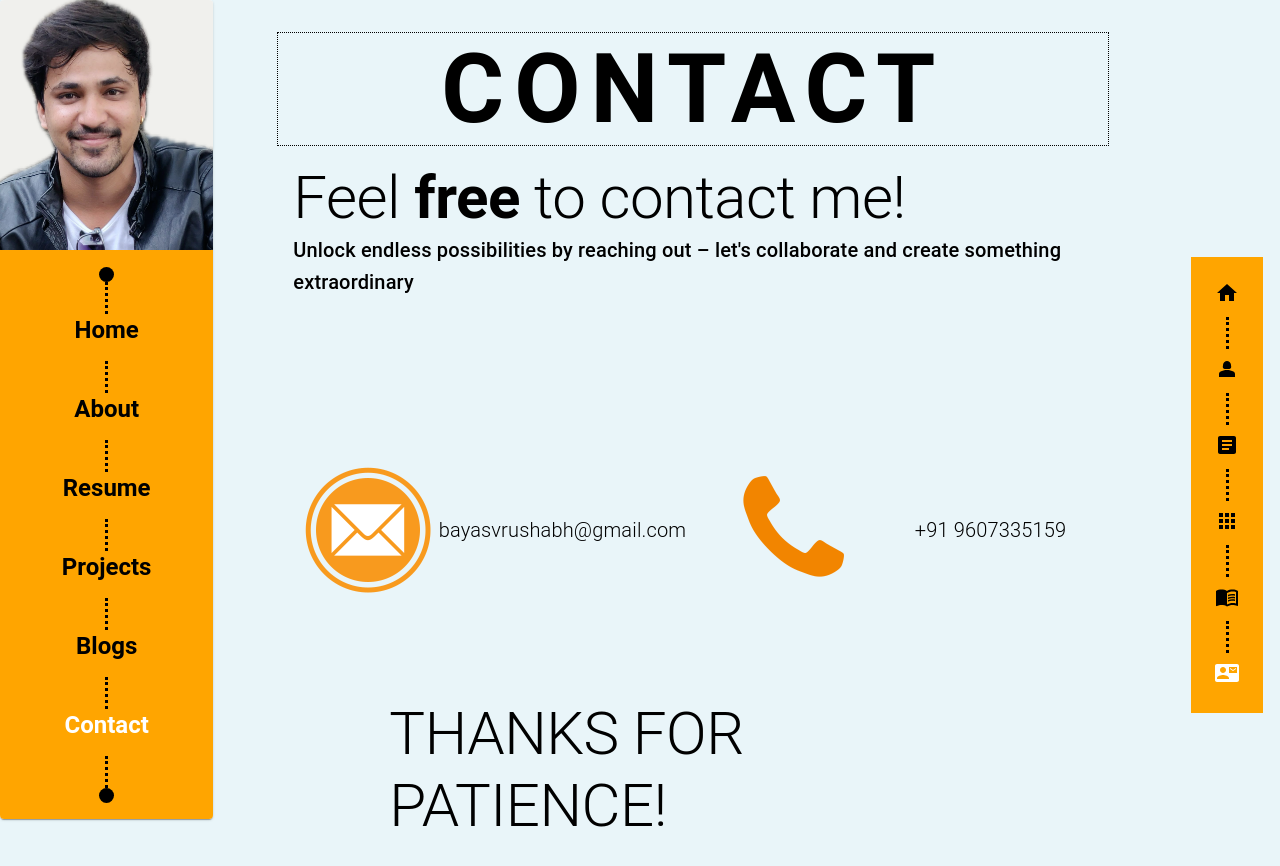
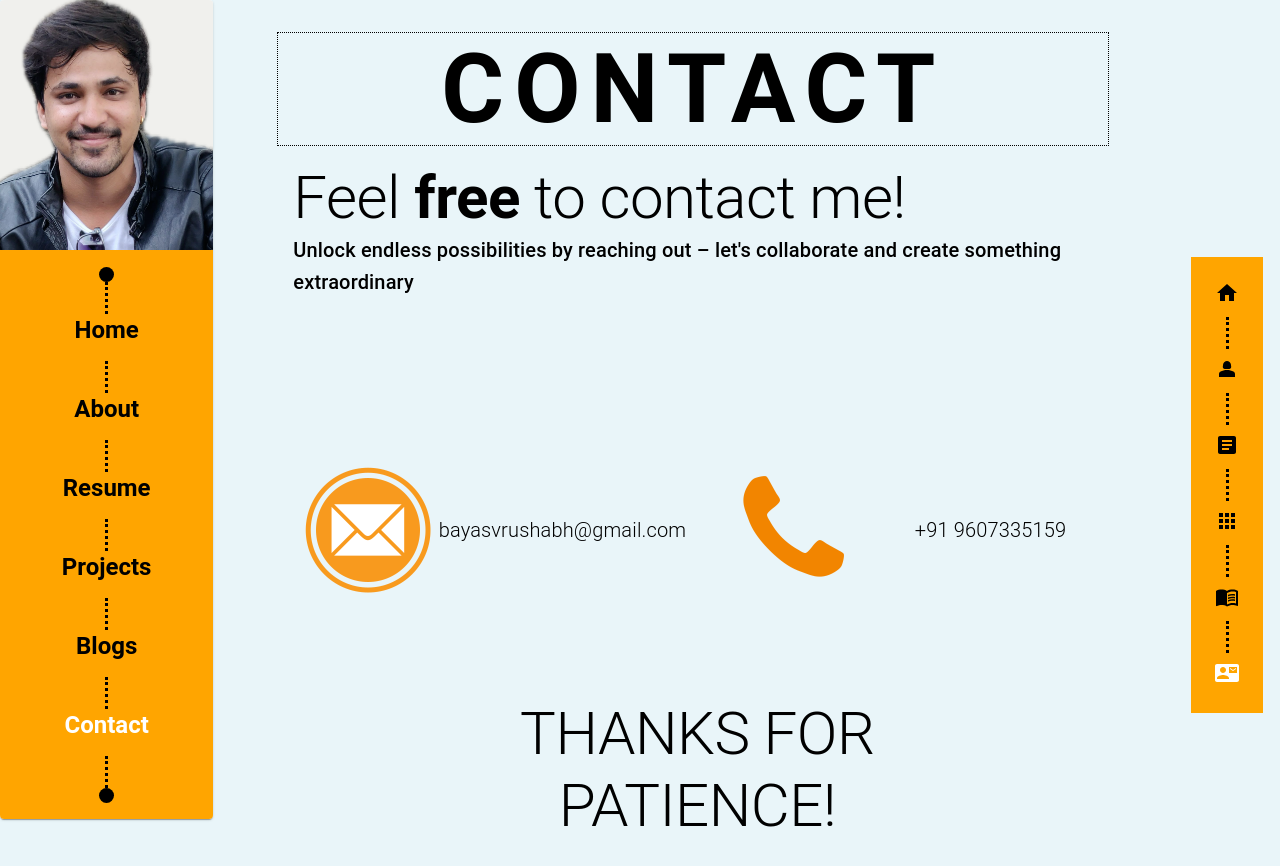
Before and after one commit to VrushabBayas/portfolio, a React (Create React App) app: page /portfolio/contact in a window 1280 px wide. Shown: the top 866 px of the page. Built offline with nearby package versions, Linux system fonts and the light colour scheme.

Commit message:
style fixes

```diff
--- a/src/containers/Contact/index.js
+++ b/src/containers/Contact/index.js
@@ -94,7 +94,7 @@ function Contact(props) {
           }}
         >
           <Typography
-            className="good-by-msg"
+            textAlign={"center"}
             variant={`${isMobileview ? "h5" : "h2"}`}
           >
             THANKS FOR PATIENCE!
```
